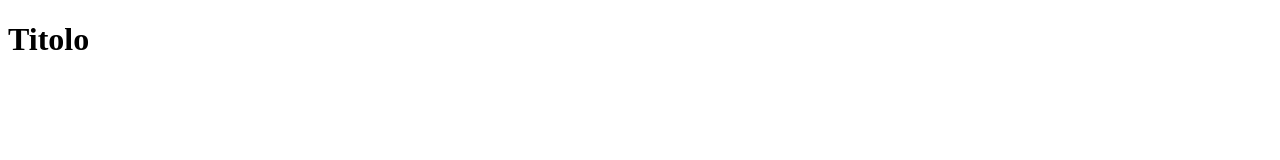
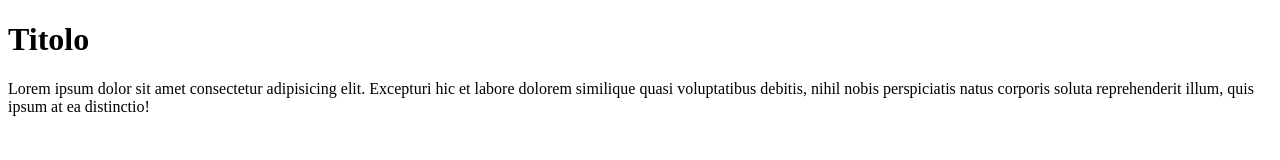
Before and after one commit to LauraMargherita25/htmlcss-hello, a plain HTML site: page Lezione 1/index.html in a window 1280 px wide. Drawn offline with Linux system fonts and the light colour scheme.

Commit message:
Aggiunto p

```diff
--- a/Lezione 1/index.html
+++ b/Lezione 1/index.html
@@ -8,5 +8,6 @@
 </head>
 <body>
     <h1>Titolo</h1>
+    <p>Lorem ipsum dolor sit amet consectetur adipisicing elit. Excepturi hic et labore dolorem similique quasi voluptatibus debitis, nihil nobis perspiciatis natus corporis soluta reprehenderit illum, quis ipsum at ea distinctio!</p>
 </body>
 </html>
```
